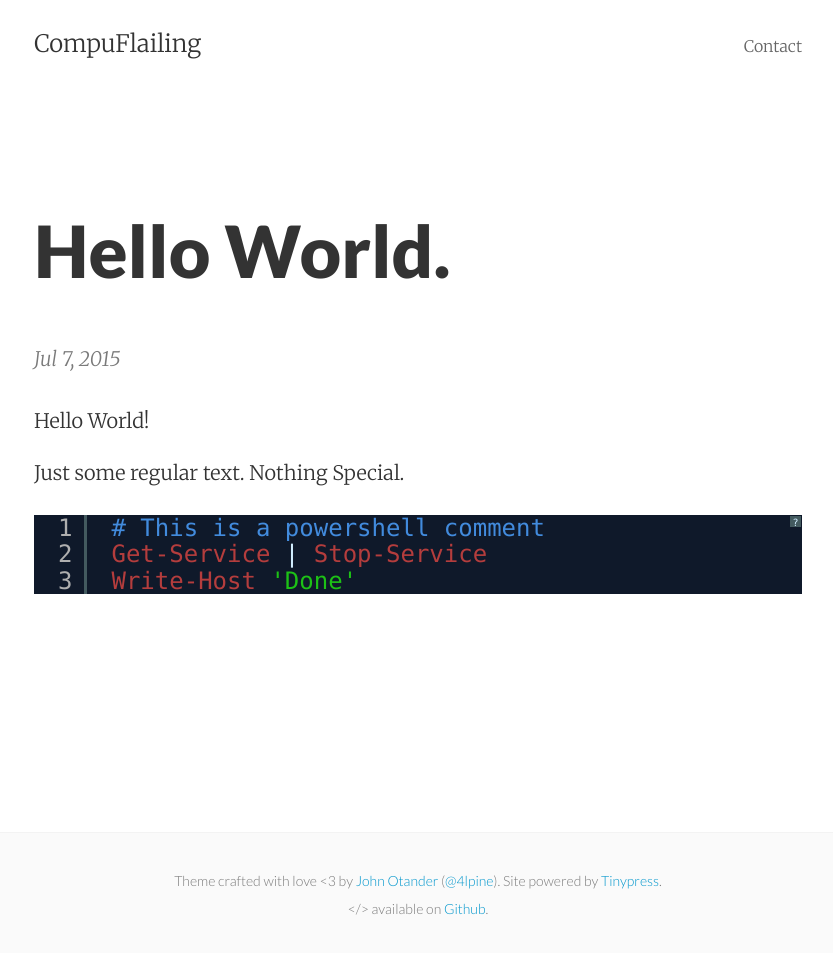
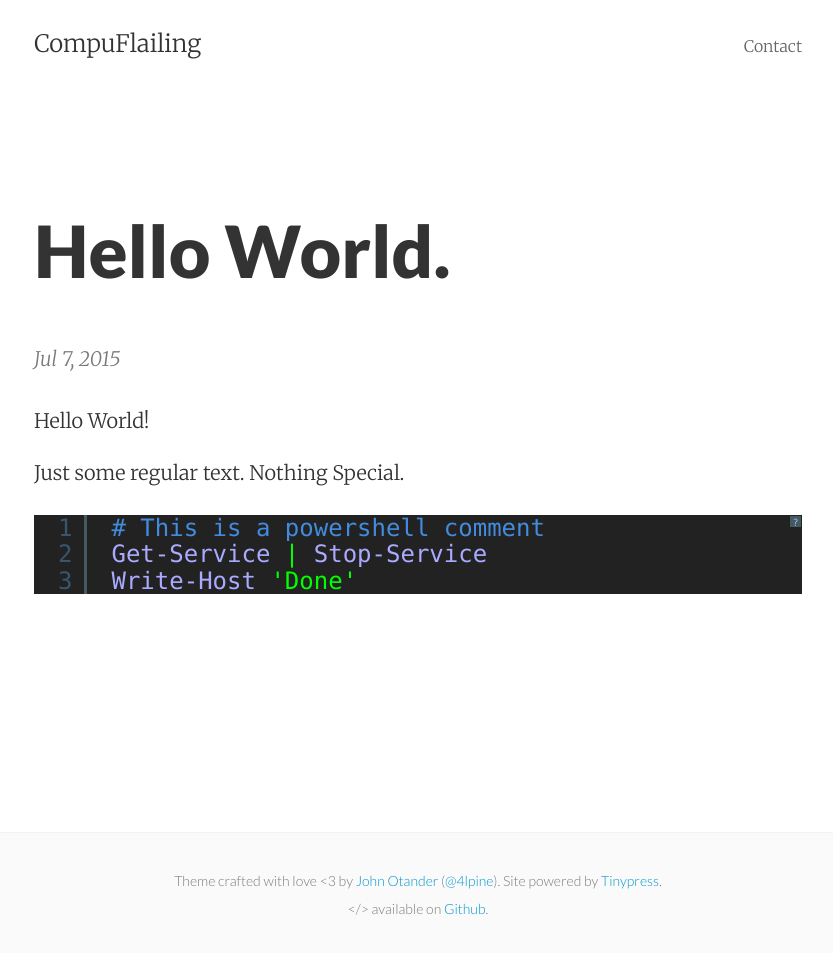
Before and after one commit to RandomNoun7/RandomNoun7.github.io, a Jekyll site: the page built from _posts/2015-07-07-hello-world.markdown, in a window 1280 px wide. Shown: the whole page, without its empty margins (222-1055 px from the left). Built offline with Jekyll 4.4.1, drawn with Linux system fonts in a browser that asks for light colours.

Commit message:
try new theme

```diff
--- a/_includes/head.html
+++ b/_includes/head.html
@@ -23,6 +23,6 @@
     <script type="text/javascript" src="/js/shAutoloader.js"></script>
     <script type="text/javascript" src="/js/shBrushPowerShell.js"></script>
     <link rel="stylesheet" href="{{ "/css/shCore.css" | prepend: site.baseurl }}" type="text/css">
-    <link rel="stylesheet" href="{{ "/css/shThemeMidnight.css" | prepend: site.baseurl }}" type="text/css">
+    <link rel="stylesheet" href="{{ "/css/shThemeMDUltra.css" | prepend: site.baseurl }}" type="text/css">
     <script type="text/javascript">SyntaxHighlighter.all();</script>
 </head>
```
